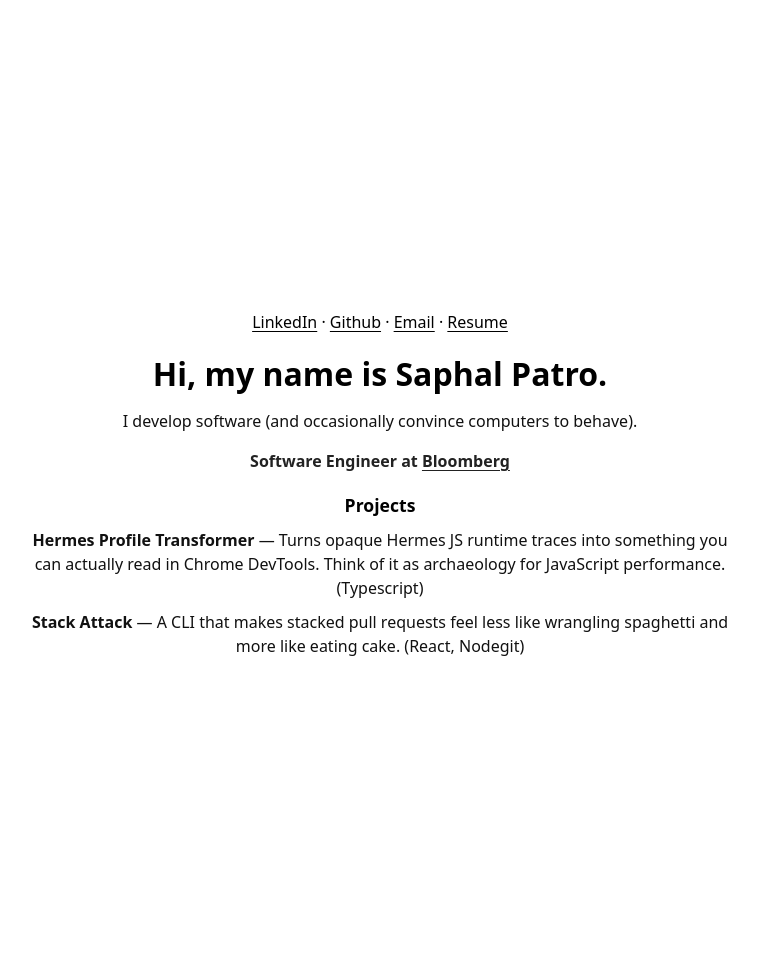
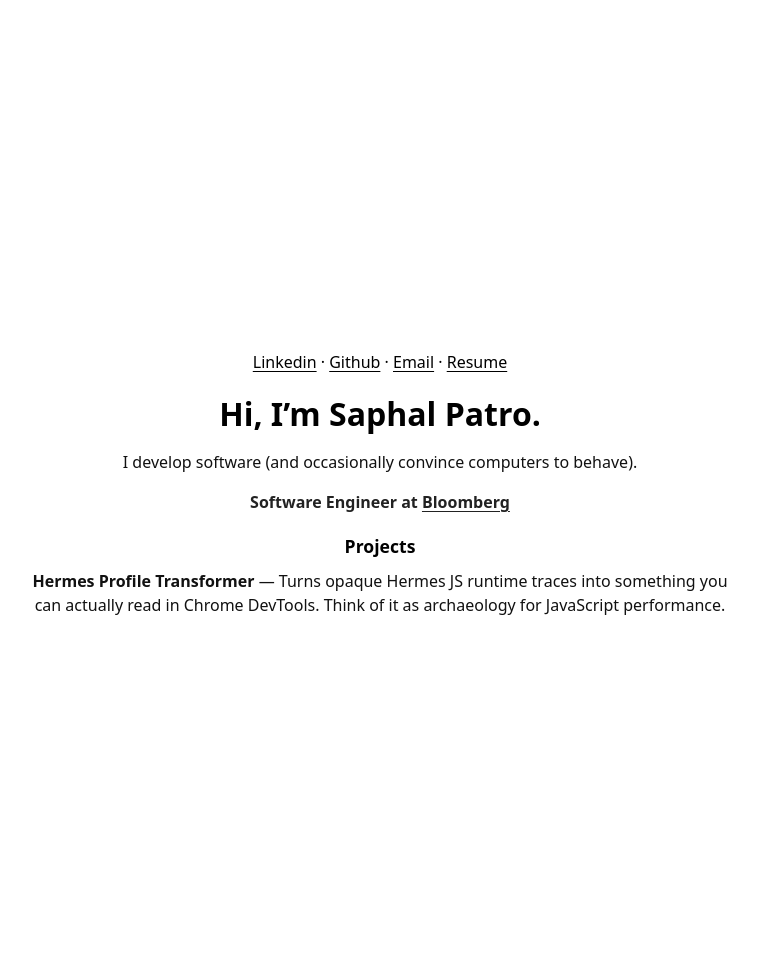
Before and after one commit to saphal1998/saphal1998.github.io, a Jekyll site: the page built from index.md, in a window 1280 px wide. Shown: the whole page, without its empty margins (260-1018 px from the left). Built offline with Jekyll 4.4.1, drawn with Linux system fonts in a browser that asks for light colours.

Commit message:
docs: 📜 change some content

```diff
--- a/index.md
+++ b/index.md
@@ -4,12 +4,12 @@ layout: default
 permalink: /
 ---
 
-[LinkedIn](https://www.linkedin.com/in/saphalpatro/) ·
+[Linkedin](https://www.linkedin.com/in/saphalpatro/) ·
 [Github](https://github.com/saphal1998) ·
 [Email](mailto:saphal1998@gmail.com) ·
 [Resume](https://drive.google.com/file/d/1bchcQUT6Yc5s6r8yqiI14ERXMaD-HcVR/view?usp=drive_link)
 
-# Hi, my name is **Saphal Patro.**
+# Hi, I'm **Saphal Patro.**
 
 I develop software (and occasionally convince computers to behave).
 
@@ -17,5 +17,4 @@ Software Engineer at [Bloomberg](https://www.bloomberg.com)
 
 ## Projects
 
-- **Hermes Profile Transformer** — Turns opaque Hermes JS runtime traces into something you can actually read in Chrome DevTools. Think of it as archaeology for JavaScript performance. (Typescript)
-- **Stack Attack** — A CLI that makes stacked pull requests feel less like wrangling spaghetti and more like eating cake. (React, Nodegit)
+- **Hermes Profile Transformer** — Turns opaque Hermes JS runtime traces into something you can actually read in Chrome DevTools. Think of it as archaeology for JavaScript performance.
```
